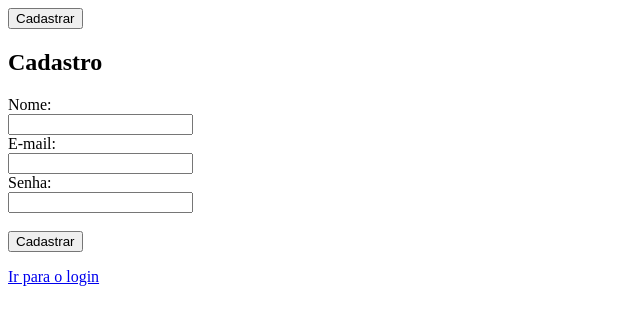
After one commit to Marolanda/FormularioBasico, a Flask app: page / in a window 1280 px wide. The commit adds this page. Shown: the top 325 px of the page, without its empty margins (0-640 px from the left). Run offline with Flask 2, Linux system fonts and the light colour scheme.

Commit message:
Descrição das alterações feitas

```diff
--- /dev/null
+++ b/requirements.txt
@@ -0,0 +1,2 @@
+Flask==2.2.2
+flask-cors==3.1.1
--- a/server.py
+++ b/server.py
@@ -1,10 +1,14 @@
-from flask import Flask, request, jsonify
+from flask import Flask, render_template, request, redirect, url_for, flash, session, jsonify
 from flask_cors import CORS
+import json
 import re
+import os
 
 app = Flask(__name__)
 CORS(app)
+app.secret_key = 'segredo_super_secreto'  # Pode ser qualquer string
 
+# Função de validação
 def validar_dados(nome, email, senha):
     erros = []
 
@@ -21,46 +25,91 @@ def validar_dados(nome, email, senha):
 
     return erros
 
-import os
-import json
-
-@app.route("/cadastro", methods=["POST"])
+# Rota de cadastro
+@app.route('/cadastro', methods=['POST'])
 def cadastro():
     dados = request.get_json()
-    nome = dados.get("nome", "").strip()
-    email = dados.get("email", "").strip()
-    senha = dados.get("senha", "")
+    nome = dados.get('nome', '').strip()
+    email = dados.get('email', '').strip()
+    senha = dados.get('senha', '')
 
-    mensagens = []
-
-    if len(nome) < 3:
-        mensagens.append("O nome deve ter pelo menos 3 caracteres.")
-
-    email_valido = re.match(r"^[^\s@]+@[^\s@]+\.[^\s@]+$", email)
-    if not email_valido:
-        mensagens.append("E-mail inválido.")
-
-    senha_valida = re.match(r"^(?=.*[A-Z])(?=.*\d).{8,}$", senha)
-    if not senha_valida:
-        mensagens.append("A senha deve ter pelo menos 8 caracteres, incluindo uma letra maiúscula e um número.")
+    mensagens = validar_dados(nome, email, senha)
 
     if mensagens:
         return jsonify({"status": "erro", "mensagens": mensagens}), 400
 
-    # 🔸 Salva no arquivo usuarios.json
-    usuario = {"nome": nome, "email": email, "senha": senha}
+    # Lê os usuários do arquivo
+    try:
+        with open('usuarios.json', 'r') as arquivo:
+            usuarios = json.load(arquivo)
+    except FileNotFoundError:
+        usuarios = []
 
-    if not os.path.exists("usuarios.json"):
-        with open("usuarios.json", "w") as f:
-            json.dump([usuario], f, indent=4)
-    else:
-        with open("usuarios.json", "r+") as f:
-            dados_existentes = json.load(f)
-            dados_existentes.append(usuario)
-            f.seek(0)
-            json.dump(dados_existentes, f, indent=4)
+    # Verifica se o e-mail já existe
+    for u in usuarios:
+        if u['email'] == email:
+            return jsonify({'status': 'erro', 'mensagens': ['Este e-mail já está cadastrado.']}), 400
+
+    # Adiciona novo usuário (com permissão 'regular' por padrão)
+    usuarios.append({'nome': nome, 'email': email, 'senha': senha, 'permissao': 'regular'})
+
+    # Salva no arquivo usuarios.json
+    with open('usuarios.json', 'w') as arquivo:
+        json.dump(usuarios, arquivo, indent=4)
 
     return jsonify({"status": "sucesso", "mensagem": "Cadastro validado e salvo com sucesso!"})
 
+# Rota de login
+@app.route('/login', methods=['GET', 'POST'])
+def login():
+    if request.method == 'POST':
+        email = request.form['email']
+        senha = request.form['senha']
+
+        try:
+            with open('usuarios.json', 'r') as arquivo:
+                usuarios = json.load(arquivo)
+        except FileNotFoundError:
+            usuarios = []
+
+        # Verifica se o usuário existe e a senha bate
+        for usuario in usuarios:
+            if usuario['email'] == email and usuario['senha'] == senha:
+                session['usuario'] = usuario['nome']
+                session['permissao'] = usuario['permissao']  # Armazenando permissões
+                flash(f'Login realizado com sucesso! Bem-vindo, {usuario["nome"]}.')
+                return redirect('/area-protegida')
+
+        flash('E-mail ou senha incorretos! Tente novamente.')
+        return redirect('/login')
+
+    return render_template('login.html')
+
+# Rota protegida (só acessa quem estiver logado)
+@app.route('/area-protegida')
+def area_protegida():
+    if 'usuario' in session:
+        if session['permissao'] == 'admin':
+            return f"<h2>Bem-vindo, {session['usuario']}! Você tem permissões de administrador.</h2><a href='/logout'>Sair</a>"
+        else:
+            return f"<h2>Bem-vindo, {session['usuario']}! Você tem permissões de usuário comum.</h2><a href='/logout'>Sair</a>"
+    else:
+        flash('Você precisa estar logado para acessar essa página.')
+        return redirect('/login')
+
+
+# Rota de logout
+@app.route('/logout')
+def logout():
+    session.pop('usuario', None)
+    session.pop('permissao', None)  # Limpa a permissão
+    flash('Você saiu da sua conta.')
+    return redirect('/login')
+
+@app.route('/')
+def exibir_cadastro():
+    return render_template('cadastro.html')
+
+
 if __name__ == '__main__':
     app.run(debug=True)
--- a/style.css
+++ /dev/null
@@ -1,3 +0,0 @@
-.h1{
-    text-align: center;
-}
--- /dev/null
+++ b/templates/cadastro.html
@@ -0,0 +1,69 @@
+<!DOCTYPE html>
+<html lang="pt-br">
+<head>
+  <meta charset="UTF-8">
+  <title>Cadastro</title>
+  <form action="/cadastro" method="POST">
+    <input type="submit" value="Cadastrar">
+
+
+  <script>
+    function validarFormulario(event) {
+      event.preventDefault(); // Impede envio imediato
+
+      const nome = document.getElementById("nome").value.trim();
+      const email = document.getElementById("email").value.trim();
+      const senha = document.getElementById("senha").value;
+
+      let mensagens = [];
+
+      if (nome.length < 3) {
+        mensagens.push("O nome deve ter pelo menos 3 caracteres.");
+      }
+
+      const emailRegex = /^[^\s@]+@[^\s@]+\.[^\s@]+$/;
+      if (!emailRegex.test(email)) {
+        mensagens.push("E-mail inválido.");
+      }
+
+      const senhaRegex = /^(?=.*[A-Z])(?=.*\d).{8,}$/;
+      if (!senhaRegex.test(senha)) {
+        mensagens.push("A senha deve ter pelo menos 8 caracteres, incluindo uma letra maiúscula e um número.");
+      }
+
+      const feedback = document.getElementById("feedback");
+      feedback.innerHTML = "";
+
+      if (mensagens.length > 0) {
+        mensagens.forEach(msg => {
+          const p = document.createElement("p");
+          p.style.color = "red";
+          p.innerText = msg;
+          feedback.appendChild(p);
+        });
+      } else {
+        document.getElementById("form-cadastro").submit();
+      }
+    }
+  </script>
+</head>
+<body>
+  <h2>Cadastro</h2>
+  <form id="form-cadastro" action="/cadastro" method="POST" onsubmit="validarFormulario(event)">
+    <label for="nome">Nome:</label><br>
+    <input type="text" id="nome" name="nome" required><br>
+
+    <label for="email">E-mail:</label><br>
+    <input type="email" id="email" name="email" required><br>
+
+    <label for="senha">Senha:</label><br>
+    <input type="password" id="senha" name="senha" required><br><br>
+
+    <input type="submit" value="Cadastrar">
+  </form>
+
+  <div id="feedback"></div>
+
+  <p><a href="/login">Ir para o login</a></p>
+</body>
+</html>
--- a/index.html
+++ b/templates/index.html
@@ -3,7 +3,7 @@
 <head>
   <meta charset="UTF-8" />
   <meta name="viewport" content="width=device-width, initial-scale=1.0" />
-  <link rel="stylesheet" href="style.css">
+  <link rel="stylesheet" href="{{ url_for('static', filename='style.css') }}">
   <title>Formulário com Validação</title>
 </head>
 <body>
@@ -23,6 +23,6 @@
 
   <p id="mensagem" style="color:red;"></p>
 
-  <script src="valida.js"></script>
+  <script src="{{ url_for('static', filename='valida.js') }}"></script>
 </body>
 </html>
```
Also changed, not shown: templates/login.html (added, +32 -0 lines), valida.js (deleted, +0 -48 lines).
